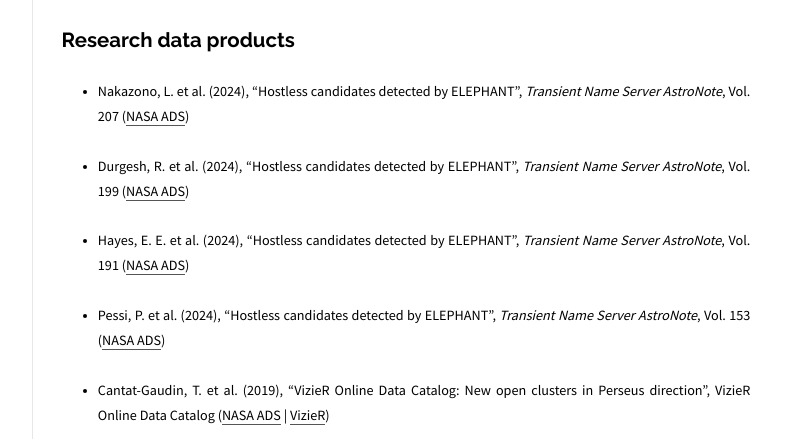
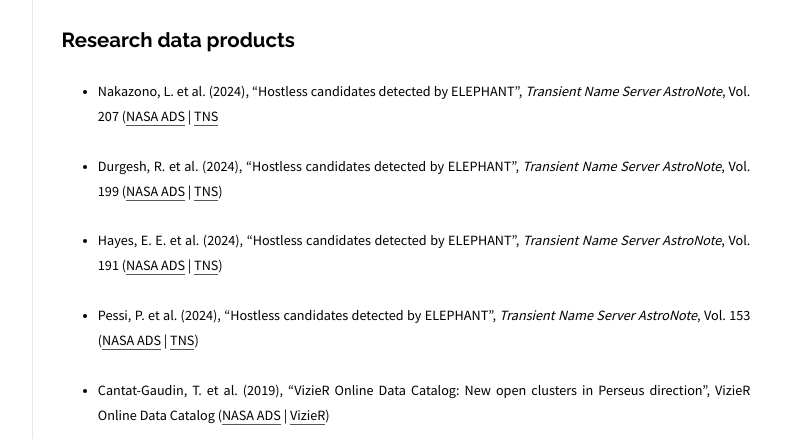
Before and after one commit to moews/moews.github.io, a Jekyll site: the page built from _posts/2017-03-25-publications.md, in a window 1280 px wide. Shown: the part 1485-1924 px from the top of the page, without its empty margins (326-1111 px from the left). Built offline with Jekyll 4.4.1, drawn with Linux system fonts in a browser that asks for light colours.

Commit message:
Update 2017-03-25-publications.md

```diff
--- a/_posts/2017-03-25-publications.md
+++ b/_posts/2017-03-25-publications.md
@@ -49,13 +49,13 @@
 ## Research data products
 
 
-* <small>Nakazono, L. et al. (2024), "Hostless candidates detected by ELEPHANT", _Transient Name Server AstroNote_, Vol. 207 ([NASA ADS](https://ui.adsabs.harvard.edu/abs/2024TNSAN.207....1N/abstract))</small>
+* <small>Nakazono, L. et al. (2024), "Hostless candidates detected by ELEPHANT", _Transient Name Server AstroNote_, Vol. 207 ([NASA ADS](https://ui.adsabs.harvard.edu/abs/2024TNSAN.207....1N/abstract) | [TNS](https://www.wis-tns.org/astronotes/astronote/2024-207)</small>
 
-* <small>Durgesh, R. et al. (2024), "Hostless candidates detected by ELEPHANT", _Transient Name Server AstroNote_, Vol. 199 ([NASA ADS](https://ui.adsabs.harvard.edu/abs/2024TNSAN.199....1D/abstract))</small>
+* <small>Durgesh, R. et al. (2024), "Hostless candidates detected by ELEPHANT", _Transient Name Server AstroNote_, Vol. 199 ([NASA ADS](https://ui.adsabs.harvard.edu/abs/2024TNSAN.199....1D/abstract) | [TNS](https://www.wis-tns.org/astronotes/astronote/2024-199))</small>
 
-* <small>Hayes, E. E. et al. (2024), "Hostless candidates detected by ELEPHANT", _Transient Name Server AstroNote_, Vol. 191 ([NASA ADS](https://ui.adsabs.harvard.edu/abs/2024TNSAN.191....1H/abstract))</small>
+* <small>Hayes, E. E. et al. (2024), "Hostless candidates detected by ELEPHANT", _Transient Name Server AstroNote_, Vol. 191 ([NASA ADS](https://ui.adsabs.harvard.edu/abs/2024TNSAN.191....1H/abstract) | [TNS](https://www.wis-tns.org/astronotes/astronote/2024-191))</small>
 
-* <small>Pessi, P. et al. (2024), "Hostless candidates detected by ELEPHANT", _Transient Name Server AstroNote_, Vol. 153 ([NASA ADS](https://ui.adsabs.harvard.edu/abs/2024TNSAN.153....1P/abstract))</small>
+* <small>Pessi, P. et al. (2024), "Hostless candidates detected by ELEPHANT", _Transient Name Server AstroNote_, Vol. 153 ([NASA ADS](https://ui.adsabs.harvard.edu/abs/2024TNSAN.153....1P/abstract) | [TNS](https://www.wis-tns.org/astronotes/astronote/2024-153))</small>
 
 * <small>Cantat-Gaudin, T. et al. (2019), "VizieR Online Data Catalog: New open clusters in Perseus direction", VizieR Online Data Catalog ([NASA ADS](https://ui.adsabs.harvard.edu/abs/2019yCat..36240126C/abstract) | [VizieR](https://doi.org/10.26093/cds/vizier.36240126))</small>
 
```
